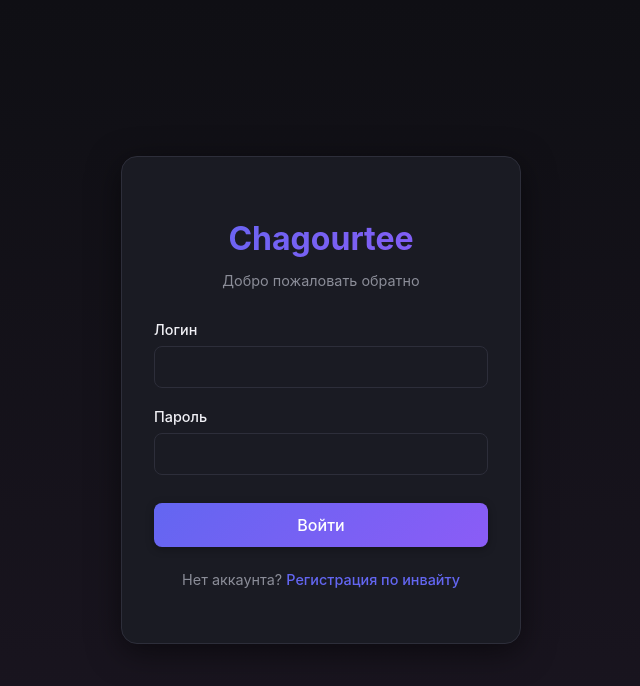
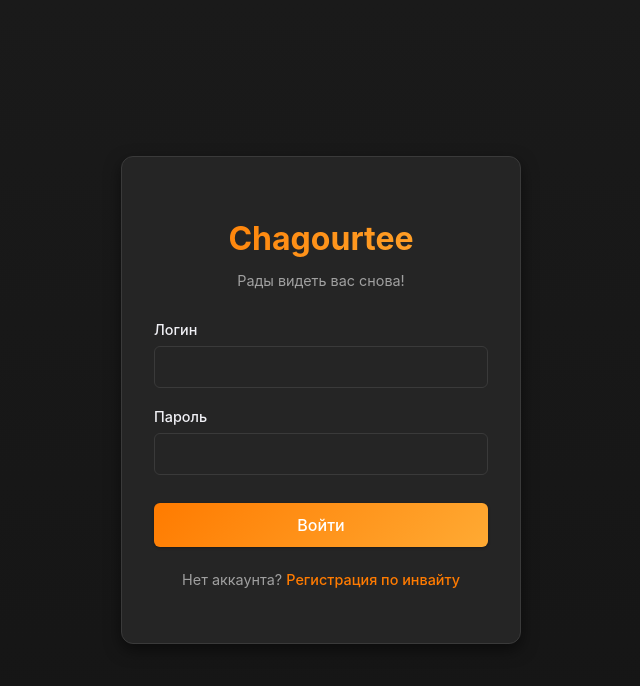
Before and after one commit to TheShlyukov/Chagourtee, a React (Vite) app in the folder client/: page /login in a window 1280 px wide. Shown: the top 686 px of the page, without its empty margins (319-959 px from the left). Built offline with nearby package versions, Linux system fonts and the light colour scheme; no server answers.

Commit message:
feat(ui): implement design system variables
- Add CSS variables for border radius, shadows, and other design tokens
- Replace hardcoded values in components with new CSS variables
- Update color scheme and typography
- Improve consistency across components

```diff
--- a/client/src/Layout.tsx
+++ b/client/src/Layout.tsx
@@ -54,7 +54,7 @@ export default function Layout() {
               padding: '0.75rem 1rem',
               color: isActive ? 'var(--accent)' : 'var(--text)',
               textDecoration: 'none',
-              borderRadius: '8px',
+              borderRadius: 'var(--radius-medium)', // Используем переменную
               background: isActive ? 'var(--accent-light)' : 'transparent',
               transition: 'all 0.2s ease',
               fontWeight: isActive ? 600 : 400,
@@ -68,7 +68,7 @@ export default function Layout() {
               padding: '0.75rem 1rem',
               color: isActive ? 'var(--accent)' : 'var(--text)',
               textDecoration: 'none',
-              borderRadius: '8px',
+              borderRadius: 'var(--radius-medium)', // Используем переменную
               background: isActive ? 'var(--accent-light)' : 'transparent',
               transition: 'all 0.2s ease',
               fontWeight: isActive ? 600 : 400,
@@ -83,7 +83,7 @@ export default function Layout() {
                 padding: '0.75rem 1rem',
                 color: isActive ? 'var(--accent)' : 'var(--text)',
                 textDecoration: 'none',
-                borderRadius: '8px',
+                borderRadius: 'var(--radius-medium)', // Используем переменную
                 background: isActive ? 'var(--accent-light)' : 'transparent',
                 transition: 'all 0.2s ease',
                 fontWeight: isActive ? 600 : 400,
--- a/client/src/index.css
+++ b/client/src/index.css
@@ -1,20 +1,23 @@
 :root {
-  --bg: #0f0f14;
-  --bg-elevated: #1a1b23;
-  --bg-hover: #252632;
-  --border: #2d2e3a;
+  --bg: #1a1a1a;
+  --bg-elevated: #252525;
+  --bg-hover: #303030;
+  --border: #3a3a3a;
   --text: #f0f0f5;
-  --text-muted: #8b8d98;
-  --accent: #6366f1;
-  --accent-hover: #4f46e5;
-  --accent-light: rgba(99, 102, 241, 0.1);
-  --danger: #ef4444;
-  --success: #10b981;
-  --gradient-primary: linear-gradient(135deg, #6366f1 0%, #8b5cf6 100%);
-  --gradient-bg: linear-gradient(180deg, #0f0f14 0%, #1a1520 100%);
-  --shadow-sm: 0 2px 8px rgba(0, 0, 0, 0.3);
-  --shadow-md: 0 4px 16px rgba(0, 0, 0, 0.4);
-  --shadow-lg: 0 8px 32px rgba(0, 0, 0, 0.5);
+  --text-muted: #a0a0a0;
+  --accent: #ff7b00;
+  --accent-hover: #ff8c22;
+  --accent-light: rgba(255, 123, 0, 0.1);
+  --danger: #ff4757;
+  --success: #2ed573;
+  --gradient-primary: linear-gradient(135deg, #ff7b00 0%, #ffaa33 100%);
+  --gradient-bg: linear-gradient(180deg, #1a1a1a 0%, #151515 100%);
+  --shadow-sm: 0 1px 3px rgba(0, 0, 0, 0.3);
+  --shadow-md: 0 3px 8px rgba(0, 0, 0, 0.4);
+  --shadow-lg: 0 6px 16px rgba(0, 0, 0, 0.5);
+  --radius-default: 6px; /* Стандартный радиус скругления */
+  --radius-medium: 8px; /* Средний радиус скругления */
+  --radius-large: 12px; /* Большой радиус скругления */
 }
 
 * {
@@ -55,7 +58,7 @@ a:hover {
 button {
   cursor: pointer;
   border: none;
-  border-radius: 8px;
+  border-radius: var(--radius-default);
   padding: 0.625rem 1.25rem;
   background: var(--gradient-primary);
   color: #fff;
@@ -63,7 +66,7 @@ button {
   transition: all 0.2s ease;
   box-shadow: var(--shadow-sm);
   position: relative;
-  overflow-y: auto; overflow-x: hidden;
+  overflow: hidden;
   touch-action: manipulation;
 }
 button::before {
@@ -118,7 +121,7 @@ button.danger::before {
 input, textarea {
   background: var(--bg-elevated);
   border: 1px solid var(--border);
-  border-radius: 8px;
+  border-radius: var(--radius-default);
   padding: 0.625rem 0.875rem;
   width: 100%;
   transition: all 0.2s ease;
@@ -156,7 +159,7 @@ input:focus, textarea:focus {
   flex-shrink: 0;
   padding: 1rem 1.25rem;
   border-bottom: 1px solid var(--border);
-  background: rgba(26, 27, 35, 0.98);
+  background: var(--bg);
   backdrop-filter: blur(8px);
   display: flex;
   align-items: center;
@@ -208,7 +211,7 @@ input:focus, textarea:focus {
   .layout-header-top {
     display: flex;
     flex-shrink: 0;
-    background: rgba(26, 27, 35, 0.98);
+    background: var(--bg);
     backdrop-filter: blur(8px);
     border-bottom: 1px solid var(--border);
     padding: 1rem 1.25rem;
@@ -230,7 +233,7 @@ input:focus, textarea:focus {
   .layout-nav-bottom {
     display: flex;
     flex-shrink: 0;
-    background: rgba(26, 27, 35, 0.98);
+    background: var(--bg);
     backdrop-filter: blur(8px);
     border-top: 1px solid var(--border);
     padding: 0.5rem 0;
@@ -334,7 +337,7 @@ input:focus, textarea:focus {
   flex-shrink: 0;
   padding: 1rem 1.25rem;
   border-bottom: 1px solid var(--border);
-  background: rgba(26, 27, 35, 0.98);
+  background: var(--bg);
   backdrop-filter: blur(8px);
   box-shadow: var(--shadow-sm);
   font-weight: 600;
@@ -367,7 +370,7 @@ input:focus, textarea:focus {
 }
 .chat-message {
   background: var(--bg-elevated);
-  border-radius: 12px;
+  border-radius: var(--radius-default);
   padding: 0.875rem 1rem;
   border-left: 3px solid var(--accent);
   box-shadow: var(--shadow-sm);
@@ -401,7 +404,7 @@ input:focus, textarea:focus {
   flex-shrink: 0;
   padding: 1.25rem;
   border-top: 1px solid var(--border);
-  background: rgba(26, 27, 35, 0.98);
+  background: var(--bg);
   backdrop-filter: blur(8px);
   display: flex;
   gap: 0.75rem;
@@ -414,6 +417,7 @@ input:focus, textarea:focus {
 }
 .chat-form button {
   padding: 0.625rem 1rem;
+  border-radius: var(--radius-default);
 }
 .chat-back {
   display: none;
@@ -492,7 +496,7 @@ input:focus, textarea:focus {
 .card {
   background: var(--bg-elevated);
   border: 1px solid var(--border);
-  border-radius: 12px;
+  border-radius: var(--radius-medium);
   padding: 1.5rem;
   box-shadow: var(--shadow-sm);
   transition: all 0.2s ease;
@@ -620,6 +624,7 @@ a:hover {
   flex: 1;
   padding: 0.5rem;
   font-size: 0.9rem;
+  border-radius: var(--radius-default);
 }
 
 /* Removed header actions for desktop since "Выбрать" button was removed */
@@ -644,6 +649,7 @@ a:hover {
   flex: 1;
   padding: 0.5rem;
   font-size: 0.85rem;
+  border-radius: var(--radius-default);
 }
 
 .mobile-selection-actions button.danger {
--- a/client/src/pages/AccountDeleted.tsx
+++ b/client/src/pages/AccountDeleted.tsx
@@ -37,7 +37,7 @@ export default function AccountDeleted() {
         textAlign: 'center',
         padding: '2rem',
         background: 'var(--bg-elevated)',
-        borderRadius: '16px',
+        borderRadius: 'var(--radius-large)',
         boxShadow: 'var(--shadow-lg)',
         border: '1px solid var(--border)',
       }}>
@@ -81,7 +81,7 @@ export default function AccountDeleted() {
               padding: '0.875rem 1.5rem',
               fontSize: '1rem',
               fontWeight: 500,
-              borderRadius: '8px',
+              borderRadius: 'var(--radius-default)',
               border: 'none',
               background: 'var(--accent)',
               color: 'white',
--- a/client/src/pages/AccountRejected.tsx
+++ b/client/src/pages/AccountRejected.tsx
@@ -37,7 +37,7 @@ export default function AccountRejected() {
         textAlign: 'center',
         padding: '2rem',
         background: 'var(--bg-elevated)',
-        borderRadius: '16px',
+        borderRadius: 'var(--radius-large)',
         boxShadow: 'var(--shadow-lg)',
         border: '1px solid var(--border)',
       }}>
@@ -83,7 +83,7 @@ export default function AccountRejected() {
               padding: '0.875rem 1.5rem',
               fontSize: '1rem',
               fontWeight: 500,
-              borderRadius: '8px',
+              borderRadius: 'var(--radius-default)',
               border: 'none',
               background: 'var(--accent)',
               color: 'white',
--- a/client/src/pages/Login.tsx
+++ b/client/src/pages/Login.tsx
@@ -38,7 +38,7 @@ export default function Login() {
       <div style={{ width: '100%', maxWidth: 400 }}>
         <div style={{
           background: 'var(--bg-elevated)',
-          borderRadius: '16px',
+          borderRadius: 'var(--radius-large)', // Используем переменную
           padding: '2.5rem 2rem',
           boxShadow: 'var(--shadow-lg)',
           border: '1px solid var(--border)'
@@ -54,7 +54,7 @@ export default function Login() {
             fontWeight: 700
           }}>Chagourtee</h1>
           <p style={{ textAlign: 'center', color: 'var(--text-muted)', marginBottom: '2rem', fontSize: '0.9rem' }}>
-            Добро пожаловать обратно
+            Рады видеть вас снова!
           </p>
           <form onSubmit={handleSubmit} style={{ display: 'flex', flexDirection: 'column', gap: '1.25rem' }}>
             <div>
--- a/client/src/pages/Profile.tsx
+++ b/client/src/pages/Profile.tsx
@@ -74,7 +74,7 @@ export default function Profile() {
                 color: 'white',
                 border: 'none',
                 padding: '0.75rem 1.5rem',
-                borderRadius: '6px',
+                borderRadius: 'var(--radius-default)',
                 cursor: 'pointer',
                 fontWeight: 500
               }}
--- a/client/src/pages/Register.tsx
+++ b/client/src/pages/Register.tsx
@@ -65,7 +65,7 @@ export default function Register() {
       <div style={{ width: '100%', maxWidth: 420 }}>
         <div style={{
           background: 'var(--bg-elevated)',
-          borderRadius: '16px',
+          borderRadius: 'var(--radius-large)', // Используем переменную
           padding: '2.5rem 2rem',
           boxShadow: 'var(--shadow-lg)',
           border: '1px solid var(--border)'
--- a/client/src/pages/VerificationWaiting.tsx
+++ b/client/src/pages/VerificationWaiting.tsx
@@ -56,7 +56,7 @@ export default function VerificationWaiting() {
         flexDirection: 'column',
         gap: '1.5rem'
       }}>
-        <div className="card" style={{ border: '2px solid var(--danger)', gridColumn: '1 / -1' }}>
+        <div className="card" style={{ border: '2px solid var(--danger)', gridColumn: '1 / -1', borderRadius: 'var(--radius-medium)' /* Используем переменную */ }}>
           <h3 style={{ marginBottom: '0.75rem', fontSize: '1.2rem', color: 'var(--danger)'}}>⏳ Ожидание верификации</h3>
           <p style={{ fontSize: '0.9rem', color: 'var(--text-muted)', lineHeight: 1.5 }}>
             Ваш аккаунт ожидает подтверждения от владельца сервера.
```
Also changed, not shown: client/src/pages/Admin.tsx (+4 -4 lines).
